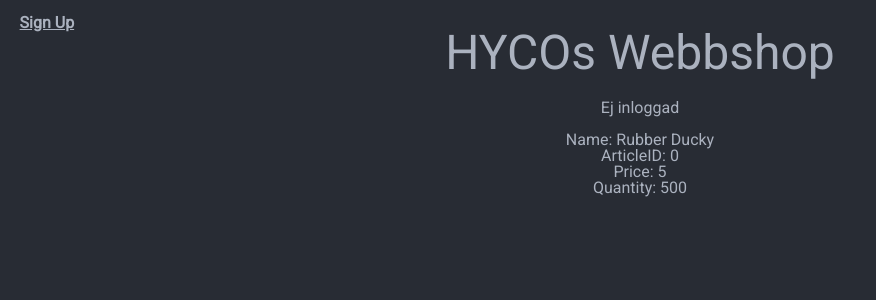
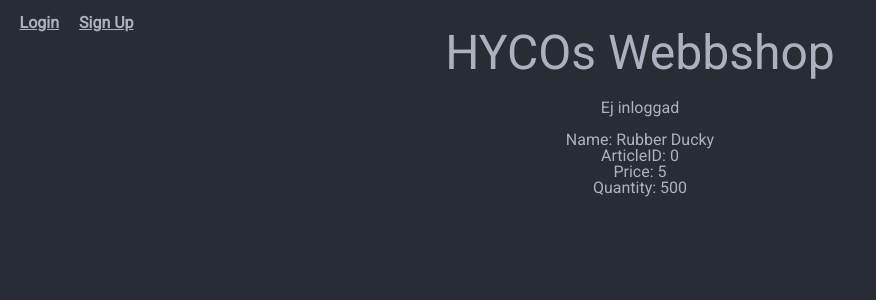
Before and after one commit to johansvedberg/Webbshop, a PHP site: page / in a window 1280 px wide. Shown: the top 300 px of the page, without its empty margins (0-876 px from the left). Run offline with PHP 8.4, Linux system fonts and the light colour scheme; data comes from the database, SQL or seed files in the repository; data that the repository does not hold is empty.

Commit message:
Quick fix

```diff
--- a/index.php
+++ b/index.php
@@ -46,7 +46,7 @@
   <div class = "login"> <div class="ar login_popup">
   <?php if ($_SESSION['user_logged_in'] == null) {
 
-
+    echo '<a class="button" href="login.html" ><b>Login</b></a>';
     echo '<a class="button" href="signup.html" ><b>Sign Up</b></a>';
   }else {
     echo "Welcome ";
```
